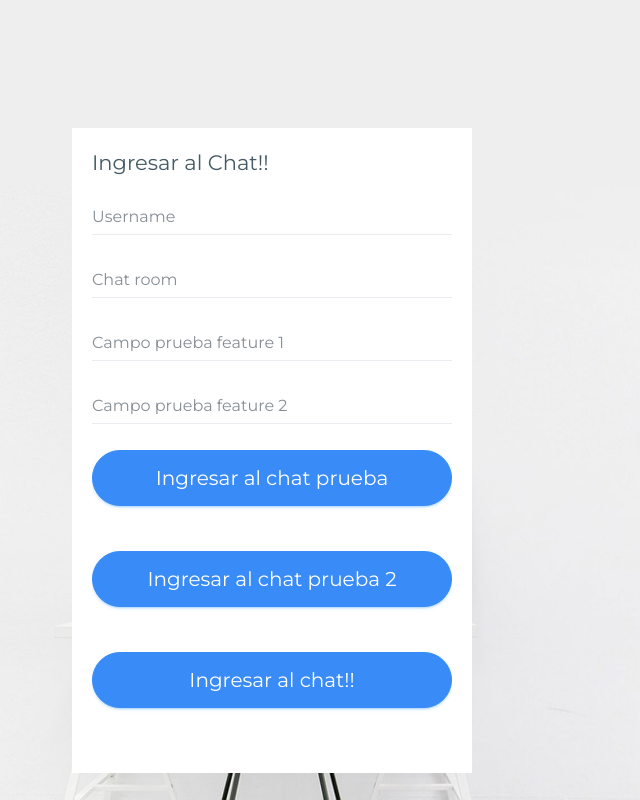
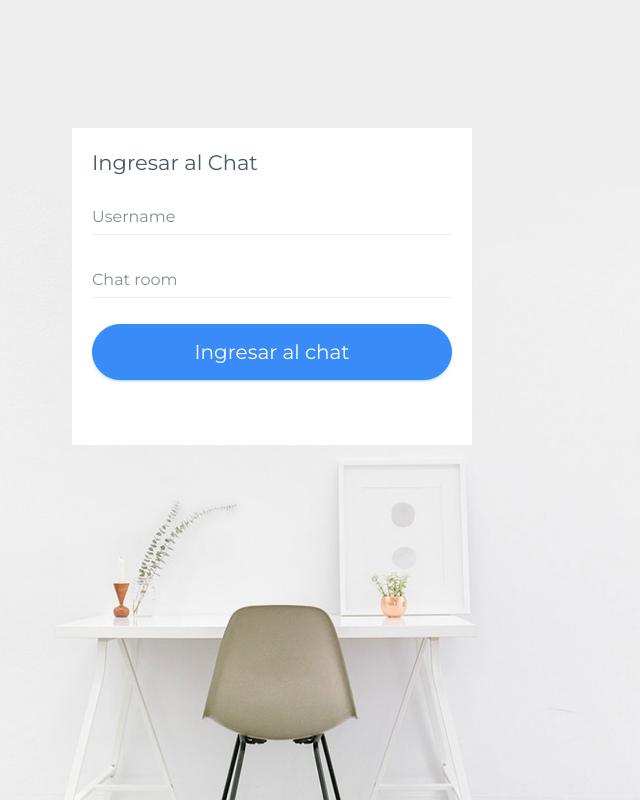
Before and after one commit to kalito2092/sockets-chat, a website: page public/index.html in a window 1280 px wide. Shown: the whole page, without its empty margins (368-1008 px from the left). Drawn offline with Linux system fonts and the light colour scheme.

Commit message:
v2.7 Quitando los campos de más del formulario

```diff
--- a/public/index.html
+++ b/public/index.html
@@ -46,7 +46,7 @@
             <div class="login-box card">
                 <div class="card-body">
                     <form class="form-horizontal form-material" id="loginform" action="chat.html">
-                        <h3 class="box-title m-b-20">Ingresar al Chat!!</h3>
+                        <h3 class="box-title m-b-20">Ingresar al Chat</h3>
                         <div class="form-group ">
                             <div class="col-xs-12">
                                 <input class="form-control" type="text" required="" placeholder="Username" name="nombre"> </div>
@@ -55,27 +55,9 @@
                             <div class="col-xs-12">
                                 <input class="form-control" type="text" required="" placeholder="Chat room" name="sala"> </div>
                         </div>
-                        <div class="form-group">
-                            <div class="col-xs-12">
-                                <input class="form-control" type="text" required="" placeholder="Campo prueba feature 1" name="campo_prueba_feature1"> </div>
-                        </div>
-                        <div class="form-group">
-                            <div class="col-xs-12">
-                                <input class="form-control" type="text" required="" placeholder="Campo prueba feature 2" name="campo_prueba_feature_2"> </div>
-                        </div>
                         <div class="form-group text-center">
                             <div class="col-xs-12 p-b-20">
-                                <button class="btn btn-block btn-lg btn-info btn-rounded" type="button">Ingresar al chat prueba</button>
-                            </div>
-                        </div>
-                        <div class="form-group text-center">
-                            <div class="col-xs-12 p-b-20">
-                                <button class="btn btn-block btn-lg btn-info btn-rounded" type="button">Ingresar al chat prueba 2</button>
-                            </div>
-                        </div>
-                        <div class="form-group text-center">
-                            <div class="col-xs-12 p-b-20">
-                                <button class="btn btn-block btn-lg btn-info btn-rounded" type="submit">Ingresar al chat!!</button>
+                                <button class="btn btn-block btn-lg btn-info btn-rounded" type="submit">Ingresar al chat</button>
                             </div>
                         </div>
                     </form>
```
